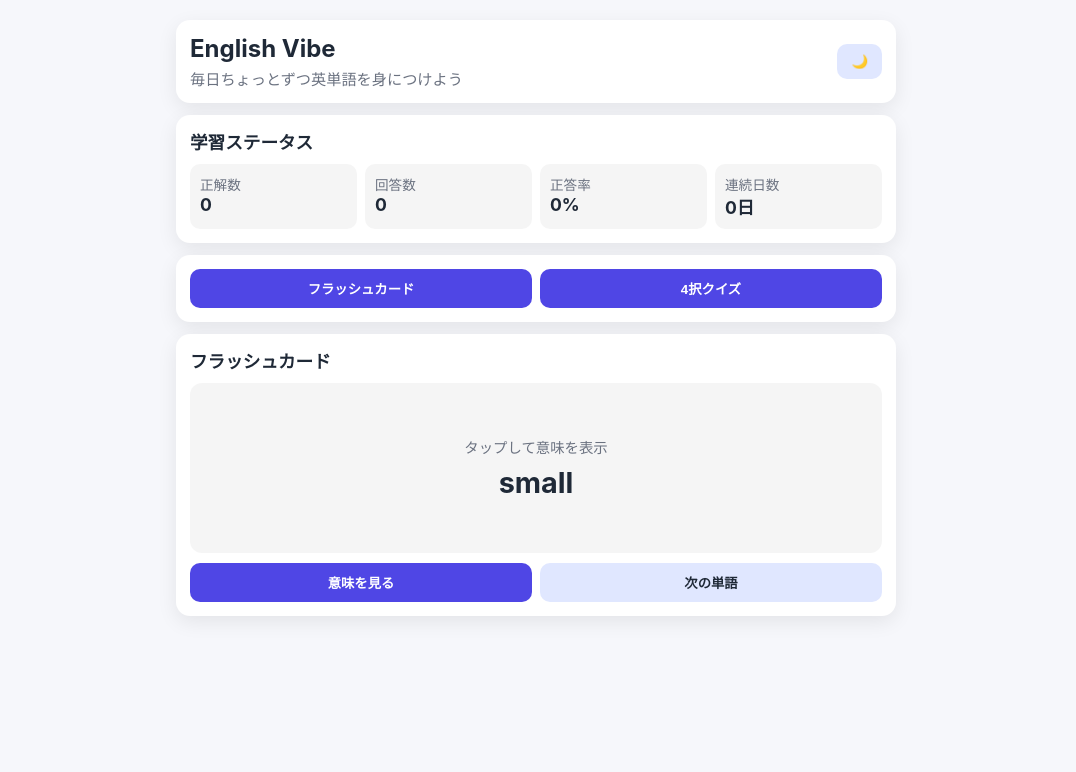
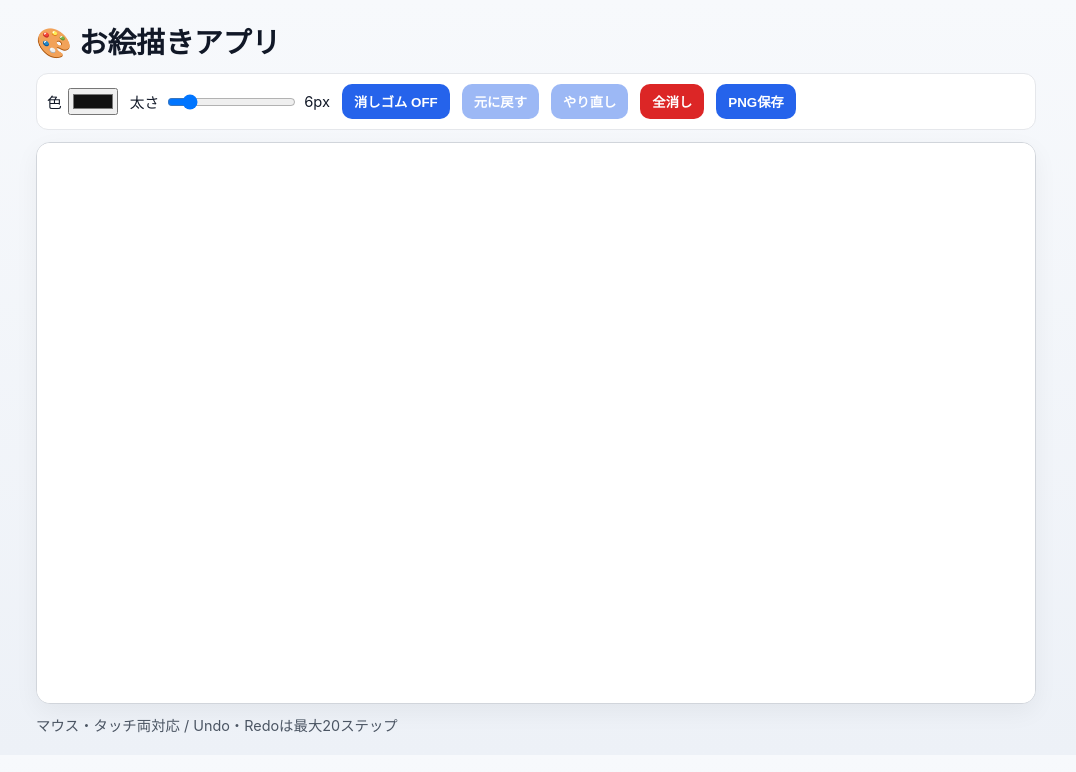
Before and after one commit to ruiname1218/repo_for_openclaw, a plain HTML site: page apps/vibe-app/index.html in a window 1280 px wide. Shown: the whole page, without its empty margins (104-1180 px from the left). Drawn offline with Linux system fonts and the light colour scheme.

Commit message:
feat(vibe-app): deploy first drawing app build

```diff
--- a/apps/vibe-app/app.js
+++ b/apps/vibe-app/app.js
@@ -1,237 +1,187 @@
-const WORDS = [
-  { word: "apple", meaning: "りんご", example: "I eat an apple every morning." },
-  { word: "book", meaning: "本", example: "This book is easy to read." },
-  { word: "water", meaning: "水", example: "Please drink more water." },
-  { word: "friend", meaning: "友だち", example: "My friend lives in Tokyo." },
-  { word: "school", meaning: "学校", example: "She goes to school by bus." },
-  { word: "family", meaning: "家族", example: "My family likes sushi." },
-  { word: "house", meaning: "家", example: "Their house is very clean." },
-  { word: "music", meaning: "音楽", example: "I listen to music at night." },
-  { word: "food", meaning: "食べ物", example: "Japanese food is delicious." },
-  { word: "happy", meaning: "うれしい", example: "I am happy today." },
-  { word: "morning", meaning: "朝", example: "I jog in the morning." },
-  { word: "night", meaning: "夜", example: "It is quiet at night." },
-  { word: "work", meaning: "仕事", example: "He starts work at nine." },
-  { word: "study", meaning: "勉強する", example: "We study English together." },
-  { word: "travel", meaning: "旅行する", example: "I want to travel abroad." },
-  { word: "time", meaning: "時間", example: "Do you have time now?" },
-  { word: "money", meaning: "お金", example: "I save money every month." },
-  { word: "weather", meaning: "天気", example: "The weather is sunny." },
-  { word: "beautiful", meaning: "美しい", example: "That beach is beautiful." },
-  { word: "small", meaning: "小さい", example: "I have a small bag." },
-  { word: "big", meaning: "大きい", example: "This city is big." },
-  { word: "fast", meaning: "速い", example: "This train is very fast." },
-  { word: "slow", meaning: "遅い", example: "Please speak slowly." },
-  { word: "open", meaning: "開ける", example: "Open the window, please." },
-  { word: "close", meaning: "閉める", example: "Close the door gently." },
-  { word: "question", meaning: "質問", example: "I have a question." },
-  { word: "answer", meaning: "答え", example: "Your answer is correct." },
-  { word: "learn", meaning: "学ぶ", example: "Children learn quickly." },
-  { word: "speak", meaning: "話す", example: "Can you speak English?" },
-  { word: "listen", meaning: "聞く", example: "Listen to your teacher." },
-];
+const canvas = document.getElementById("drawingCanvas");
+const ctx = canvas.getContext("2d");
 
-const STORAGE_KEYS = {
-  progress: "englishVibeProgress",
-  streak: "englishVibeStreak",
-  theme: "englishVibeTheme",
-};
+const colorPicker = document.getElementById("colorPicker");
+const brushSize = document.getElementById("brushSize");
+const brushSizeValue = document.getElementById("brushSizeValue");
+const eraserBtn = document.getElementById("eraserBtn");
+const undoBtn = document.getElementById("undoBtn");
+const redoBtn = document.getElementById("redoBtn");
+const clearBtn = document.getElementById("clearBtn");
+const downloadBtn = document.getElementById("downloadBtn");
 
-const defaultProgress = { correct: 0, answered: 0 };
+const MAX_HISTORY = 20;
+let drawing = false;
+let isEraser = false;
+let lastX = 0;
+let lastY = 0;
 
-let progress = loadJSON(STORAGE_KEYS.progress, defaultProgress);
-let streak = loadJSON(STORAGE_KEYS.streak, { count: 0, lastDate: null });
-let currentCard = null;
-let currentQuiz = null;
+const undoStack = [];
+const redoStack = [];
 
-const el = {
-  correctCount: document.getElementById("correctCount"),
-  answeredCount: document.getElementById("answeredCount"),
-  accuracy: document.getElementById("accuracy"),
-  streak: document.getElementById("streak"),
-  cardWord: document.getElementById("cardWord"),
-  cardMeaning: document.getElementById("cardMeaning"),
-  cardExample: document.getElementById("cardExample"),
-  toggleAnswerBtn: document.getElementById("toggleAnswerBtn"),
-  nextCardBtn: document.getElementById("nextCardBtn"),
-  flashcard: document.getElementById("flashcard"),
-  tabs: document.querySelectorAll(".tab"),
-  flashcardMode: document.getElementById("flashcardMode"),
-  quizMode: document.getElementById("quizMode"),
-  quizWord: document.getElementById("quizWord"),
-  quizChoices: document.getElementById("quizChoices"),
-  quizFeedback: document.getElementById("quizFeedback"),
-  nextQuizBtn: document.getElementById("nextQuizBtn"),
-  themeToggle: document.getElementById("themeToggle"),
-};
+function resizeCanvas() {
+  const ratio = window.devicePixelRatio || 1;
+  const rect = canvas.getBoundingClientRect();
 
-function loadJSON(key, fallback) {
-  try {
-    const raw = localStorage.getItem(key);
-    return raw ? JSON.parse(raw) : fallback;
-  } catch {
-    return fallback;
+  const prevImage = ctx.getImageData(0, 0, canvas.width, canvas.height);
+  const prevWidth = canvas.width;
+  const prevHeight = canvas.height;
+
+  canvas.width = Math.floor(rect.width * ratio);
+  canvas.height = Math.floor(rect.height * ratio);
+
+  ctx.setTransform(1, 0, 0, 1, 0, 0);
+  ctx.scale(ratio, ratio);
+
+  ctx.fillStyle = "#ffffff";
+  ctx.fillRect(0, 0, rect.width, rect.height);
+
+  if (prevWidth > 0 && prevHeight > 0) {
+    const temp = document.createElement("canvas");
+    temp.width = prevWidth;
+    temp.height = prevHeight;
+    temp.getContext("2d").putImageData(prevImage, 0, 0);
+    ctx.drawImage(temp, 0, 0, rect.width, rect.height);
   }
 }
 
-function saveJSON(key, data) {
-  localStorage.setItem(key, JSON.stringify(data));
+function getPoint(e) {
+  const rect = canvas.getBoundingClientRect();
+  const clientX = e.touches ? e.touches[0].clientX : e.clientX;
+  const clientY = e.touches ? e.touches[0].clientY : e.clientY;
+  return { x: clientX - rect.left, y: clientY - rect.top };
 }
 
-function localDateString() {
-  const now = new Date();
-  const y = now.getFullYear();
-  const m = String(now.getMonth() + 1).padStart(2, "0");
-  const d = String(now.getDate()).padStart(2, "0");
-  return `${y}-${m}-${d}`;
+function applyBrushStyle() {
+  ctx.lineCap = "round";
+  ctx.lineJoin = "round";
+  ctx.lineWidth = Number(brushSize.value);
+  ctx.strokeStyle = isEraser ? "#ffffff" : colorPicker.value;
 }
 
-function yesterdayString(dateString) {
-  const date = new Date(`${dateString}T00:00:00`);
-  date.setDate(date.getDate() - 1);
-  const y = date.getFullYear();
-  const m = String(date.getMonth() + 1).padStart(2, "0");
-  const d = String(date.getDate()).padStart(2, "0");
-  return `${y}-${m}-${d}`;
+function pushHistory() {
+  if (undoStack.length >= MAX_HISTORY) undoStack.shift();
+  undoStack.push(canvas.toDataURL("image/png"));
+  redoStack.length = 0;
+  updateButtons();
 }
 
-function updateStreakOnAnswer() {
-  const today = localDateString();
-  if (streak.lastDate === today) return;
-  if (!streak.lastDate) {
-    streak.count = 1;
-  } else if (streak.lastDate === yesterdayString(today)) {
-    streak.count += 1;
-  } else {
-    streak.count = 1;
-  }
-  streak.lastDate = today;
-  saveJSON(STORAGE_KEYS.streak, streak);
+function restoreFromDataUrl(dataUrl) {
+  const img = new Image();
+  img.onload = () => {
+    const rect = canvas.getBoundingClientRect();
+    ctx.fillStyle = "#ffffff";
+    ctx.fillRect(0, 0, rect.width, rect.height);
+    ctx.drawImage(img, 0, 0, rect.width, rect.height);
+  };
+  img.src = dataUrl;
 }
 
-function updateStats() {
-  const accuracy = progress.answered ? Math.round((progress.correct / progress.answered) * 100) : 0;
-  el.correctCount.textContent = progress.correct;
-  el.answeredCount.textContent = progress.answered;
-  el.accuracy.textContent = `${accuracy}%`;
-  el.streak.textContent = `${streak.count || 0}日`;
+function updateButtons() {
+  undoBtn.disabled = undoStack.length <= 1;
+  redoBtn.disabled = redoStack.length === 0;
 }
 
-function getRandomWord(excludeWord = null) {
-  const pool = excludeWord ? WORDS.filter((w) => w.word !== excludeWord) : WORDS;
-  return pool[Math.floor(Math.random() * pool.length)];
+function startDraw(e) {
+  e.preventDefault();
+  const p = getPoint(e);
+  drawing = true;
+  lastX = p.x;
+  lastY = p.y;
+  applyBrushStyle();
 }
 
-function renderCard() {
-  currentCard = getRandomWord();
-  el.cardWord.textContent = currentCard.word;
-  el.cardMeaning.textContent = `意味: ${currentCard.meaning}`;
-  el.cardExample.textContent = `例文: ${currentCard.example}`;
-  hideCardAnswer();
+function draw(e) {
+  if (!drawing) return;
+  e.preventDefault();
+  const p = getPoint(e);
+
+  ctx.beginPath();
+  ctx.moveTo(lastX, lastY);
+  ctx.lineTo(p.x, p.y);
+  ctx.stroke();
+
+  lastX = p.x;
+  lastY = p.y;
 }
 
-function showCardAnswer() {
-  el.cardMeaning.classList.remove("hidden");
-  el.cardExample.classList.remove("hidden");
-  el.toggleAnswerBtn.textContent = "隠す";
+function stopDraw(e) {
+  if (!drawing) return;
+  e.preventDefault();
+  drawing = false;
+  pushHistory();
 }
 
-function hideCardAnswer() {
-  el.cardMeaning.classList.add("hidden");
-  el.cardExample.classList.add("hidden");
-  el.toggleAnswerBtn.textContent = "意味を見る";
-}
-
-function toggleCardAnswer() {
-  const hidden = el.cardMeaning.classList.contains("hidden");
-  hidden ? showCardAnswer() : hideCardAnswer();
-}
-
-function setupQuiz() {
-  currentQuiz = getRandomWord();
-  const choices = [currentQuiz];
-  while (choices.length < 4) {
-    const candidate = getRandomWord(currentQuiz.word);
-    if (!choices.find((c) => c.word === candidate.word)) choices.push(candidate);
-  }
-
-  shuffle(choices);
-  el.quizWord.textContent = currentQuiz.word;
-  el.quizChoices.innerHTML = "";
-  el.quizFeedback.textContent = "";
-  el.nextQuizBtn.classList.add("hidden");
-
-  choices.forEach((choice) => {
-    const btn = document.createElement("button");
-    btn.className = "choice";
-    btn.textContent = choice.meaning;
-    btn.addEventListener("click", () => answerQuiz(choice, btn));
-    el.quizChoices.appendChild(btn);
-  });
-}
-
-function answerQuiz(choice, button) {
-  const buttons = [...el.quizChoices.querySelectorAll("button")];
-  buttons.forEach((b) => (b.disabled = true));
-
-  const isCorrect = choice.word === currentQuiz.word;
-  progress.answered += 1;
-  if (isCorrect) {
-    progress.correct += 1;
-    button.classList.add("correct");
-    el.quizFeedback.textContent = "正解！🎉";
-  } else {
-    button.classList.add("wrong");
-    const correctBtn = buttons.find((b) => b.textContent === currentQuiz.meaning);
-    if (correctBtn) correctBtn.classList.add("correct");
-    el.quizFeedback.textContent = `不正解。正解は「${currentQuiz.meaning}」`;
-  }
-
-  updateStreakOnAnswer();
-  saveJSON(STORAGE_KEYS.progress, progress);
-  updateStats();
-  el.nextQuizBtn.classList.remove("hidden");
-}
-
-function shuffle(arr) {
-  for (let i = arr.length - 1; i > 0; i--) {
-    const j = Math.floor(Math.random() * (i + 1));
-    [arr[i], arr[j]] = [arr[j], arr[i]];
-  }
-}
-
-function switchMode(mode) {
-  const isFlash = mode === "flashcard";
-  el.flashcardMode.classList.toggle("hidden", !isFlash);
-  el.quizMode.classList.toggle("hidden", isFlash);
-  el.tabs.forEach((tab) => tab.classList.toggle("active", tab.dataset.mode === mode));
-  if (!isFlash) setupQuiz();
-}
-
-function applyTheme(theme) {
-  const dark = theme === "dark";
-  document.documentElement.classList.toggle("dark", dark);
-  el.themeToggle.textContent = dark ? "☀️" : "🌙";
-}
-
-function initTheme() {
-  const saved = localStorage.getItem(STORAGE_KEYS.theme);
-  const preferredDark = window.matchMedia && window.matchMedia("(prefers-color-scheme: dark)").matches;
-  const theme = saved || (preferredDark ? "dark" : "light");
-  applyTheme(theme);
-}
-
-el.toggleAnswerBtn.addEventListener("click", toggleCardAnswer);
-el.nextCardBtn.addEventListener("click", renderCard);
-el.flashcard.addEventListener("click", toggleCardAnswer);
-el.tabs.forEach((tab) => tab.addEventListener("click", () => switchMode(tab.dataset.mode)));
-el.nextQuizBtn.addEventListener("click", setupQuiz);
-el.themeToggle.addEventListener("click", () => {
-  const next = document.documentElement.classList.contains("dark") ? "light" : "dark";
-  applyTheme(next);
-  localStorage.setItem(STORAGE_KEYS.theme, next);
+brushSize.addEventListener("input", () => {
+  brushSizeValue.textContent = `${brushSize.value}px`;
 });
 
-updateStats();
-initTheme();
-renderCard();
+colorPicker.addEventListener("input", () => {
+  if (isEraser) {
+    isEraser = false;
+    eraserBtn.setAttribute("aria-pressed", "false");
+    eraserBtn.textContent = "消しゴム OFF";
+  }
+});
+
+eraserBtn.addEventListener("click", () => {
+  isEraser = !isEraser;
+  eraserBtn.setAttribute("aria-pressed", String(isEraser));
+  eraserBtn.textContent = isEraser ? "消しゴム ON" : "消しゴム OFF";
+});
+
+undoBtn.addEventListener("click", () => {
+  if (undoStack.length <= 1) return;
+  const current = undoStack.pop();
+  redoStack.push(current);
+  restoreFromDataUrl(undoStack[undoStack.length - 1]);
+  updateButtons();
+});
+
+redoBtn.addEventListener("click", () => {
+  if (redoStack.length === 0) return;
+  const next = redoStack.pop();
+  undoStack.push(next);
+  restoreFromDataUrl(next);
+  updateButtons();
+});
+
+clearBtn.addEventListener("click", () => {
+  if (!confirm("キャンバスを全消ししますか？")) return;
+  const rect = canvas.getBoundingClientRect();
+  ctx.fillStyle = "#ffffff";
+  ctx.fillRect(0, 0, rect.width, rect.height);
+  pushHistory();
+});
+
+downloadBtn.addEventListener("click", () => {
+  const link = document.createElement("a");
+  link.download = `drawing-${Date.now()}.png`;
+  link.href = canvas.toDataURL("image/png");
+  link.click();
+});
+
+["mousedown", "mousemove", "mouseup", "mouseleave"].forEach((event) => {
+  canvas.addEventListener(event, (e) => {
+    if (event === "mousedown") startDraw(e);
+    if (event === "mousemove") draw(e);
+    if (event === "mouseup" || event === "mouseleave") stopDraw(e);
+  });
+});
+
+["touchstart", "touchmove", "touchend", "touchcancel"].forEach((event) => {
+  canvas.addEventListener(
+    event,
+    (e) => {
+      if (event === "touchstart") startDraw(e);
+      if (event === "touchmove") draw(e);
+      if (event === "touchend" || event === "touchcancel") stopDraw(e);
+    },
+    { passive: false }
+  );
+});
+
+window.addEventListener("resize", resizeCanvas);
+
+resizeCanvas();
+pushHistory();
--- a/apps/vibe-app/index.html
+++ b/apps/vibe-app/index.html
@@ -3,58 +3,38 @@
   <head>
     <meta charset="UTF-8" />
     <meta name="viewport" content="width=device-width, initial-scale=1.0" />
-    <title>English Vibe</title>
-    <link rel="stylesheet" href="styles.css" />
+    <title>お絵描きアプリ</title>
+    <link rel="stylesheet" href="style.css" />
   </head>
   <body>
-    <div class="app">
-      <header class="topbar card">
-        <div>
-          <h1>English Vibe</h1>
-          <p class="subtitle">毎日ちょっとずつ英単語を身につけよう</p>
-        </div>
-        <button id="themeToggle" class="ghost" aria-label="ダークモード切り替え">🌙</button>
-      </header>
+    <main class="app">
+      <h1>🎨 お絵描きアプリ</h1>
 
-      <section class="stats card">
-        <h2>学習ステータス</h2>
-        <div class="stats-grid">
-          <div><span>正解数</span><strong id="correctCount">0</strong></div>
-          <div><span>回答数</span><strong id="answeredCount">0</strong></div>
-          <div><span>正答率</span><strong id="accuracy">0%</strong></div>
-          <div><span>連続日数</span><strong id="streak">0日</strong></div>
-        </div>
+      <section class="toolbar" aria-label="描画ツール">
+        <label>
+          色
+          <input type="color" id="colorPicker" value="#111111" />
+        </label>
+
+        <label>
+          太さ
+          <input type="range" id="brushSize" min="1" max="40" value="6" />
+          <span id="brushSizeValue">6px</span>
+        </label>
+
+        <button id="eraserBtn" type="button" aria-pressed="false">消しゴム OFF</button>
+        <button id="undoBtn" type="button">元に戻す</button>
+        <button id="redoBtn" type="button">やり直し</button>
+        <button id="clearBtn" type="button" class="danger">全消し</button>
+        <button id="downloadBtn" type="button">PNG保存</button>
       </section>
 
-      <nav class="tabs card" aria-label="モード選択">
-        <button class="tab active" data-mode="flashcard">フラッシュカード</button>
-        <button class="tab" data-mode="quiz">4択クイズ</button>
-      </nav>
+      <section class="canvas-wrap">
+        <canvas id="drawingCanvas" aria-label="お絵描きキャンバス"></canvas>
+      </section>
 
-      <main>
-        <section id="flashcardMode" class="mode card">
-          <h2>フラッシュカード</h2>
-          <div class="flashcard" id="flashcard">
-            <p class="hint">タップして意味を表示</p>
-            <h3 id="cardWord">word</h3>
-            <p id="cardMeaning" class="hidden"></p>
-            <p id="cardExample" class="example hidden"></p>
-          </div>
-          <div class="row">
-            <button id="toggleAnswerBtn">意味を見る</button>
-            <button id="nextCardBtn" class="ghost">次の単語</button>
-          </div>
-        </section>
-
-        <section id="quizMode" class="mode card hidden">
-          <h2>4択クイズ</h2>
-          <p id="quizWord" class="quiz-word">word</p>
-          <div id="quizChoices" class="choices"></div>
-          <p id="quizFeedback" class="feedback"></p>
-          <button id="nextQuizBtn" class="ghost hidden">次の問題へ</button>
-        </section>
-      </main>
-    </div>
+      <p class="hint">マウス・タッチ両対応 / Undo・Redoは最大20ステップ</p>
+    </main>
 
     <script src="app.js"></script>
   </body>
--- /dev/null
+++ b/apps/vibe-app/style.css
@@ -0,0 +1,98 @@
+* {
+  box-sizing: border-box;
+}
+
+body {
+  margin: 0;
+  font-family: -apple-system, BlinkMacSystemFont, "Segoe UI", Roboto, "Hiragino Sans", "Noto Sans JP", sans-serif;
+  background: linear-gradient(180deg, #f7f9fc 0%, #edf1f7 100%);
+  color: #111827;
+}
+
+.app {
+  width: min(1000px, 96vw);
+  margin: 20px auto;
+}
+
+h1 {
+  margin: 0 0 12px;
+  font-size: clamp(1.2rem, 2.4vw, 1.8rem);
+}
+
+.toolbar {
+  display: flex;
+  flex-wrap: wrap;
+  gap: 8px 12px;
+  align-items: center;
+  background: #ffffff;
+  border: 1px solid #e5e7eb;
+  border-radius: 12px;
+  padding: 10px;
+  margin-bottom: 12px;
+}
+
+.toolbar label {
+  display: inline-flex;
+  align-items: center;
+  gap: 6px;
+  font-size: 0.92rem;
+}
+
+button {
+  border: none;
+  background: #2563eb;
+  color: white;
+  padding: 8px 12px;
+  border-radius: 10px;
+  cursor: pointer;
+  font-weight: 600;
+}
+
+button:hover {
+  filter: brightness(0.95);
+}
+
+button:disabled {
+  opacity: 0.45;
+  cursor: not-allowed;
+}
+
+button[aria-pressed="true"] {
+  background: #0f766e;
+}
+
+button.danger {
+  background: #dc2626;
+}
+
+.canvas-wrap {
+  border: 1px solid #d1d5db;
+  background: #fff;
+  border-radius: 14px;
+  overflow: hidden;
+  box-shadow: 0 8px 24px rgba(0, 0, 0, 0.05);
+}
+
+canvas {
+  display: block;
+  width: 100%;
+  height: min(70vh, 720px);
+  touch-action: none;
+}
+
+.hint {
+  margin-top: 10px;
+  color: #4b5563;
+  font-size: 0.9rem;
+}
+
+@media (max-width: 640px) {
+  .toolbar {
+    gap: 8px;
+  }
+
+  button {
+    padding: 8px 10px;
+    font-size: 0.9rem;
+  }
+}
--- a/apps/vibe-app/styles.css
+++ /dev/null
@@ -1,117 +0,0 @@
-:root {
-  --bg: #f6f7fb;
-  --card: #ffffff;
-  --text: #1f2937;
-  --muted: #6b7280;
-  --accent: #4f46e5;
-  --accent-weak: #e0e7ff;
-  --ok: #10b981;
-  --ng: #ef4444;
-}
-
-:root.dark {
-  --bg: #0f172a;
-  --card: #1e293b;
-  --text: #e2e8f0;
-  --muted: #94a3b8;
-  --accent: #818cf8;
-  --accent-weak: #312e81;
-  --ok: #34d399;
-  --ng: #f87171;
-}
-
-* { box-sizing: border-box; }
-body {
-  margin: 0;
-  font-family: -apple-system, BlinkMacSystemFont, "Segoe UI", Roboto, "Hiragino Kaku Gothic ProN", "Yu Gothic", sans-serif;
-  background: var(--bg);
-  color: var(--text);
-}
-
-.app {
-  max-width: 760px;
-  margin: 0 auto;
-  padding: 16px;
-  display: grid;
-  gap: 12px;
-}
-
-.card {
-  background: var(--card);
-  border-radius: 14px;
-  padding: 14px;
-  box-shadow: 0 6px 20px rgba(0,0,0,0.08);
-}
-
-.topbar {
-  display: flex;
-  align-items: center;
-  justify-content: space-between;
-}
-
-h1 { margin: 0; font-size: 1.5rem; }
-h2 { margin: 0 0 10px; font-size: 1.1rem; }
-.subtitle { margin: 4px 0 0; color: var(--muted); font-size: 0.95rem; }
-
-button {
-  border: none;
-  border-radius: 10px;
-  padding: 10px 14px;
-  background: var(--accent);
-  color: #fff;
-  cursor: pointer;
-  font-weight: 600;
-}
-button:disabled { opacity: 0.6; cursor: not-allowed; }
-button.ghost {
-  background: var(--accent-weak);
-  color: var(--text);
-}
-
-.stats-grid {
-  display: grid;
-  grid-template-columns: repeat(2, minmax(0, 1fr));
-  gap: 8px;
-}
-.stats-grid div {
-  background: rgba(127,127,127,0.08);
-  padding: 10px;
-  border-radius: 10px;
-}
-.stats-grid span { color: var(--muted); font-size: 0.85rem; display: block; }
-.stats-grid strong { font-size: 1.1rem; }
-
-.tabs { display: grid; grid-template-columns: 1fr 1fr; gap: 8px; }
-.tab.active { background: var(--accent); color: #fff; }
-
-.flashcard {
-  background: rgba(127,127,127,0.08);
-  border-radius: 12px;
-  padding: 18px;
-  text-align: center;
-  min-height: 170px;
-  display: grid;
-  align-content: center;
-  gap: 8px;
-  cursor: pointer;
-}
-.flashcard h3 { margin: 0; font-size: 1.8rem; }
-.hint { color: var(--muted); font-size: 0.9rem; margin: 0; }
-.example { color: var(--muted); font-style: italic; margin: 0; }
-
-.row { display: flex; gap: 8px; margin-top: 10px; }
-.row button { flex: 1; }
-
-.quiz-word { font-size: 1.8rem; text-align: center; margin: 6px 0 14px; font-weight: 700; }
-.choices { display: grid; gap: 8px; }
-.choice { width: 100%; text-align: left; }
-.choice.correct { background: var(--ok); color: #fff; }
-.choice.wrong { background: var(--ng); color: #fff; }
-.feedback { min-height: 24px; margin: 10px 0; font-weight: 700; }
-
-.hidden { display: none !important; }
-
-@media (min-width: 640px) {
-  .app { padding: 20px; }
-  .stats-grid { grid-template-columns: repeat(4, minmax(0, 1fr)); }
-}
```
Also changed, not shown: apps/vibe-app/README.md.
